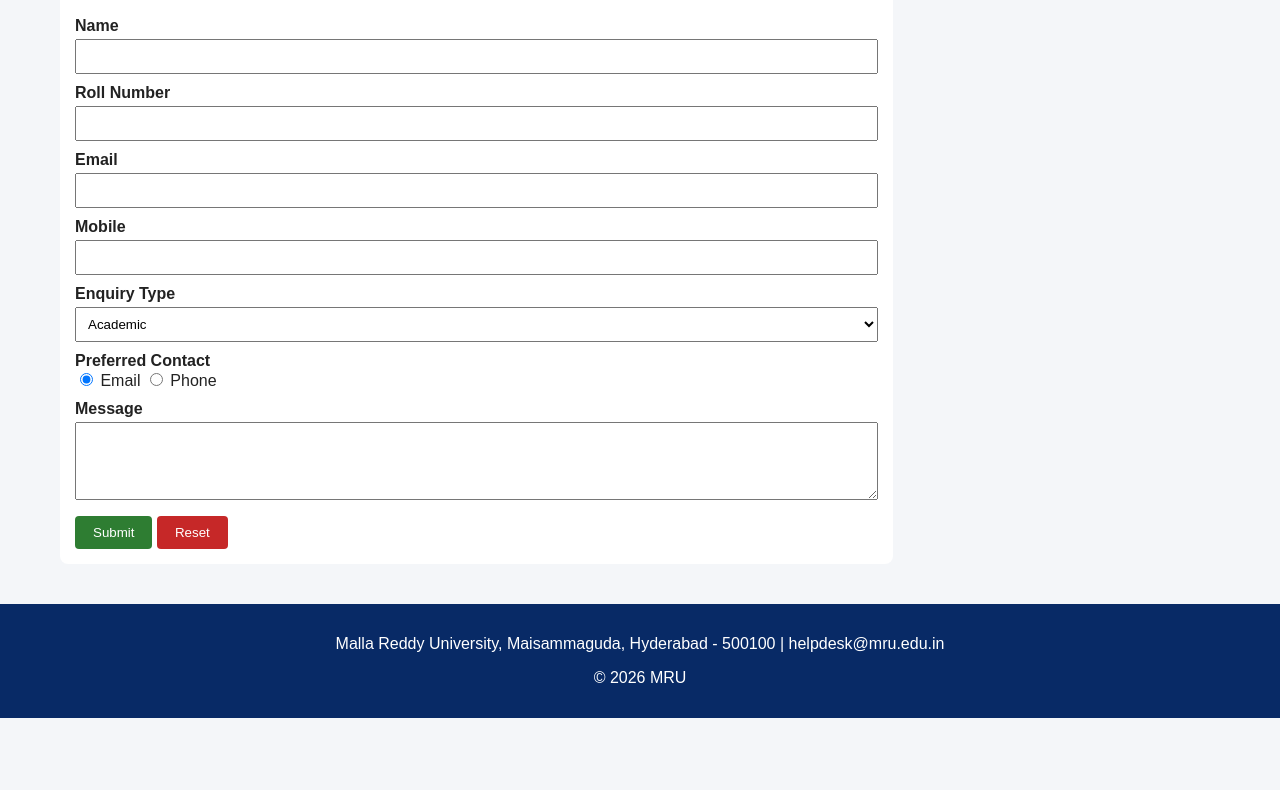
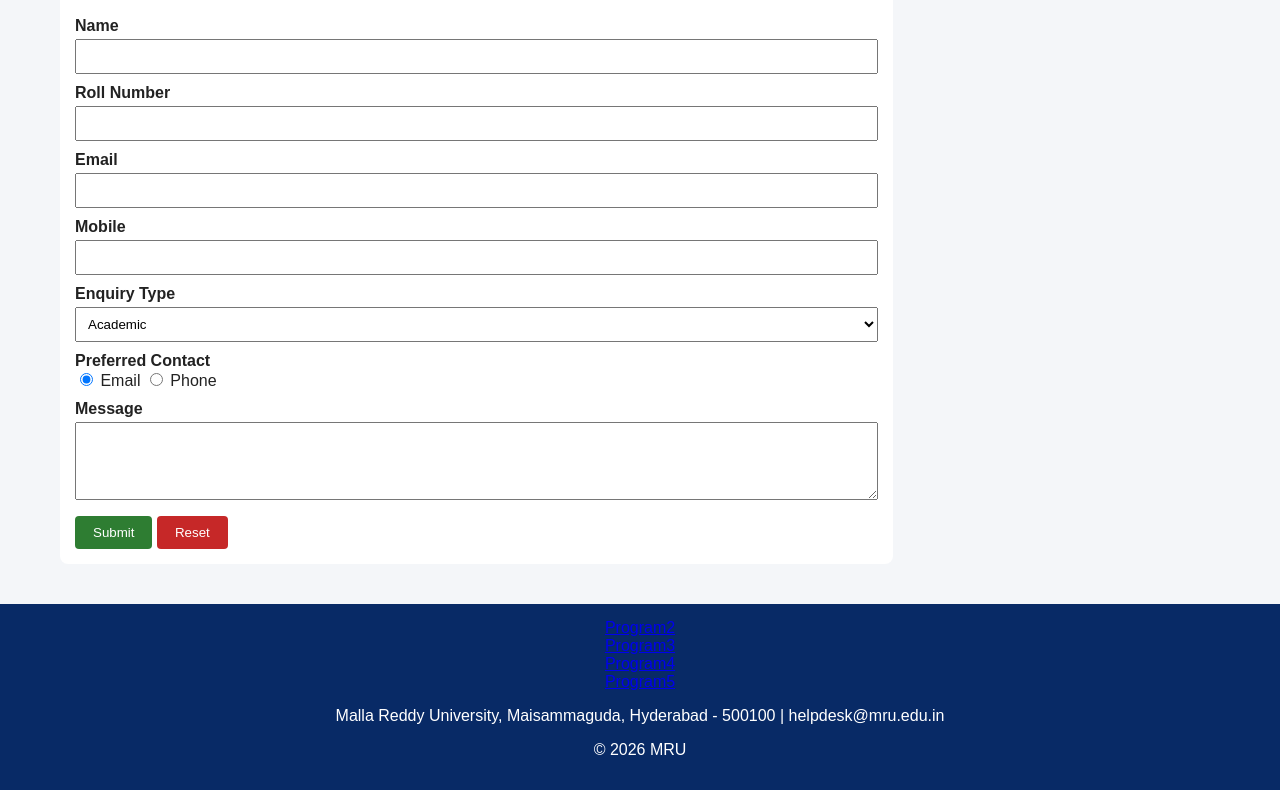
Before and after one commit to 2611cs040025-jashwanth/WEB-DEVELOPMENT-CASE-STUDY, a plain HTML site: page index.html in a window 1280 px wide. Shown: the part 1810-2600 px from the top of the page. Before the commit the page ends 2528 px from the top, so only its background shows below. Drawn offline with Linux system fonts and the light colour scheme.

Commit message:
Update index.html

```diff
--- a/index.html
+++ b/index.html
@@ -143,6 +143,10 @@ footer{background:#082a66;color:#fff;text-align:center;padding:15px}
 </div>
 
 <footer id="contact">
+  <a href="Program2.html">Program2</a><br>
+<a href="Program3.html">Program3</a><br>
+<a href="Program4.html">Program4</a><br>
+<a href="Program5.html">Program5</a><br>
 <p>Malla Reddy University, Maisammaguda, Hyderabad - 500100 | helpdesk@mru.edu.in</p>
 <p>&copy; 2026 MRU</p>
 </footer>
```
